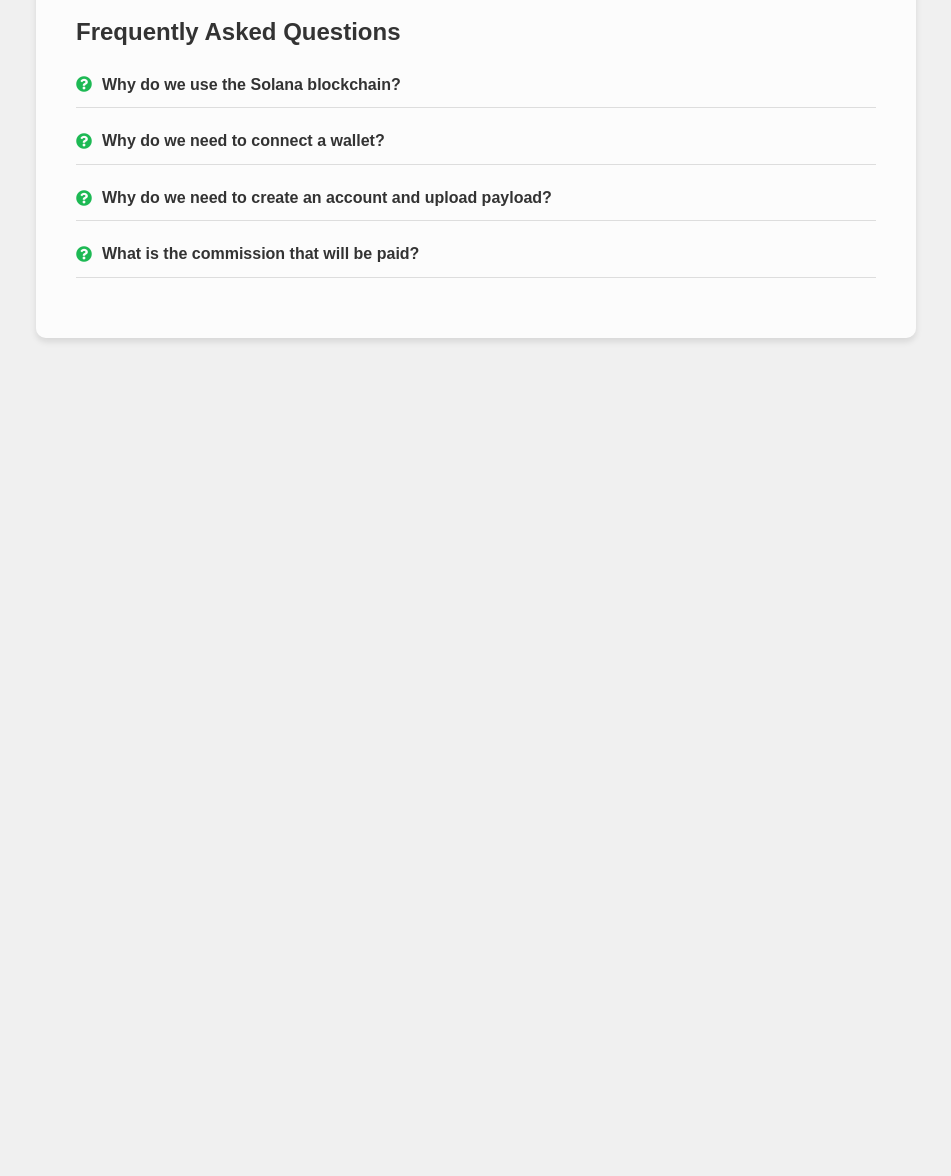
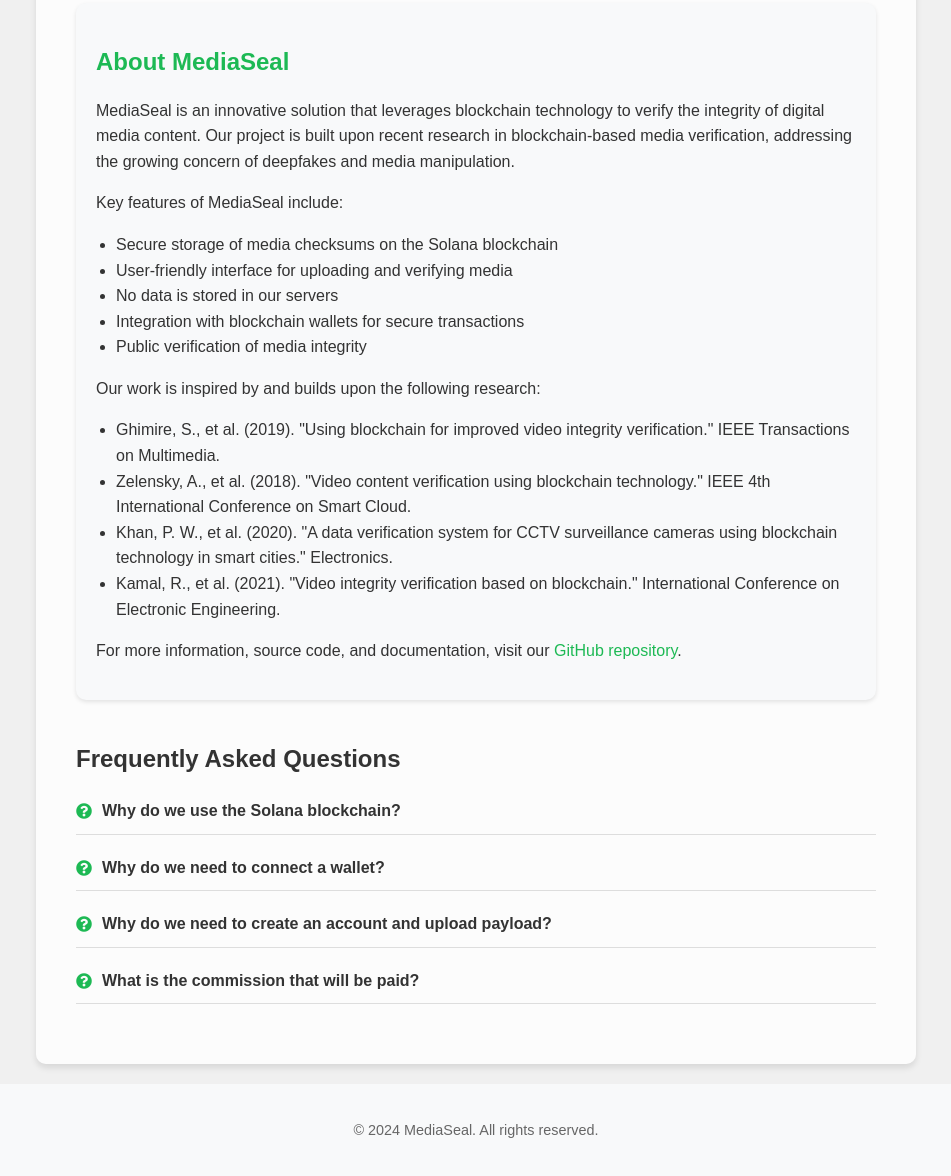
Before and after one commit to lollix91/MediaSeal, a website built with Parcel: page src/index.html in a window 1280 px wide. Shown: the part 525-1701 px from the top of the page, without its empty margins (164-1115 px from the left). Before the commit the page ends 883 px from the top, so only its background shows below. Built offline with nearby package versions, Linux system fonts and the light colour scheme; what @solana/web3.js would draw is missing.

Commit message:
updated website

```diff
--- a/src/index.html
+++ b/src/index.html
@@ -21,7 +21,6 @@
             <img src="../assets/logo.png" alt="MediaSeal Logo" class="logo">
             <p class="main-description">Welcome to MediaSeal. Our platform uses the Solana blockchain to securely store checksums of your media files, ensuring the authenticity and integrity of your photos and videos. By utilizing blockchain technology, we can help combat deepfake and unauthorized modifications.</p>
         </header>
-
 
         <div class="timeline">
             <div class="timeline-step">
@@ -56,7 +55,6 @@
             <div id="fileInfo"></div>
         </div>
 
-
         <div id="publicKeyDisplay" class="public-key-display"></div>
         <div id="statusMessage" class="status-message"></div>
 
@@ -67,6 +65,27 @@
         </div>
 
         <div class="loader" id="loader"></div>
+
+        <div class="project-info">
+            <h2>About MediaSeal</h2>
+            <p>MediaSeal is an innovative solution that leverages blockchain technology to verify the integrity of digital media content. Our project is built upon recent research in blockchain-based media verification, addressing the growing concern of deepfakes and media manipulation.</p>
+            <p>Key features of MediaSeal include:</p>
+            <ul>
+                <li>Secure storage of media checksums on the Solana blockchain</li>
+                <li>User-friendly interface for uploading and verifying media</li>
+				<li>No data is stored in our servers</li>
+                <li>Integration with blockchain wallets for secure transactions</li>
+                <li>Public verification of media integrity</li>
+            </ul>
+            <p>Our work is inspired by and builds upon the following research:</p>
+            <ul>
+                <li>Ghimire, S., et al. (2019). "Using blockchain for improved video integrity verification." IEEE Transactions on Multimedia.</li>
+                <li>Zelensky, A., et al. (2018). "Video content verification using blockchain technology." IEEE 4th International Conference on Smart Cloud.</li>
+                <li>Khan, P. W., et al. (2020). "A data verification system for CCTV surveillance cameras using blockchain technology in smart cities." Electronics.</li>
+                <li>Kamal, R., et al. (2021). "Video integrity verification based on blockchain." International Conference on Electronic Engineering.</li>
+            </ul>
+            <p>For more information, source code, and documentation, visit our <a href="https://github.com/lollix91/MediaSeal" target="_blank">GitHub repository</a>.</p>
+        </div>
 
         <div class="faq-section">
             <h2>Frequently Asked Questions</h2>
@@ -122,6 +141,10 @@
         </div>
     </div>
 
+    <footer>
+        <p>&copy; 2024 MediaSeal. All rights reserved.</p>
+    </footer>
+
     <script src="client.js" type="module"></script>
 </body>
 </html>
--- a/src/styles.css
+++ b/src/styles.css
@@ -14,10 +14,12 @@
     line-height: 1.6;
     margin: 0;
     padding: 20px;
+	padding-bottom: 0;
     display: flex;
     justify-content: center;
     align-items: center;
     min-height: 100vh;
+	flex-direction: column;
 }
 
 .container {
@@ -27,6 +29,7 @@
     padding: 40px;
     max-width: 800px;
     width: 100%;
+	margin-bottom: 20px;
 }
 
 header {
@@ -456,6 +459,14 @@
     background-color: #3c3c3c;
 }
 
+.dark-mode .project-info {
+    background-color: #3c3c3c;
+}
+
+.dark-mode footer {
+    background-color: #3c3c3c;
+}
+
 .timeline {
     display: flex;
     justify-content: space-between;
@@ -536,3 +547,40 @@
     max-width: 400px;
     margin-bottom: 20px;
 }
+
+.project-info {
+    background-color: #f8f9fa;
+    border-radius: 10px;
+    padding: 20px;
+    margin-bottom: 30px;
+    box-shadow: 0 2px 4px rgba(0,0,0,0.1);
+}
+
+.project-info h2 {
+    color: #1DB954;
+    margin-bottom: 15px;
+}
+
+.project-info ul {
+    padding-left: 20px;
+    margin-bottom: 15px;
+}
+
+.project-info a {
+    color: #1DB954;
+    text-decoration: none;
+}
+
+.project-info a:hover {
+    text-decoration: underline;
+}
+
+footer {
+    width: 100%;
+    text-align: center;
+    padding: 20px;
+	margin-bottom:0;
+    background-color: #f8f9fa;
+    color: #666;
+    font-size: 0.9em;
+}
```
Also changed, not shown: README.md. Lines whose indentation alone changed are shown as unchanged.
